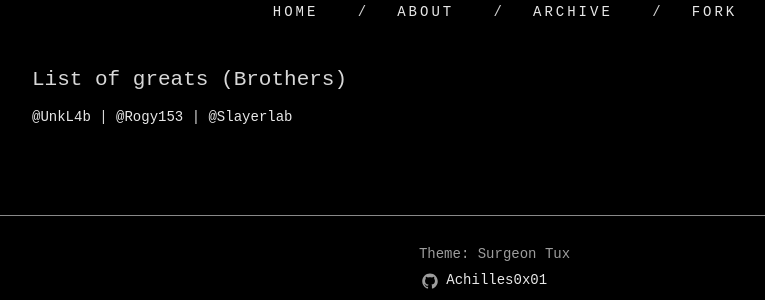
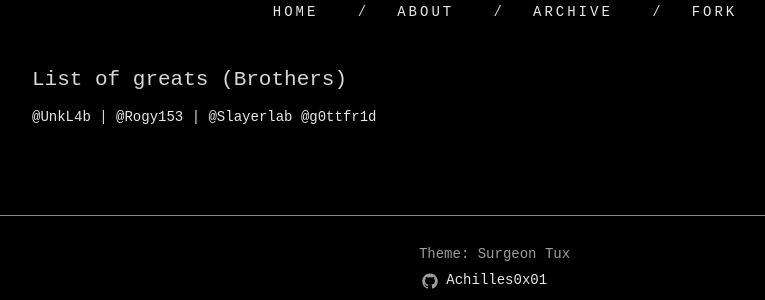
Before and after one commit to Achilles0x01/achilles0x01.github.io, a Jekyll site: the page built from fork.md, in a window 1280 px wide. Shown: the part 162-462 px from the top of the page, without its empty margins (138-903 px from the left). Built offline with Jekyll 4.4.1, drawn with Linux system fonts in a browser that asks for light colours; nearby versions of some CDN libraries; some web fonts are replaced.

Commit message:
Update fork

```diff
--- a/fork.md
+++ b/fork.md
@@ -7,7 +7,9 @@ permalink: /fork/
 [@UnkL4b][UnkL4b] |
 [@Rogy153][Rogy153] |
 [@Slayerlab][Slayerlab]
+[@g0ttfr1d][g0ttfr1d]
 
 [UnkL4b]: https://unkl4b.github.io/
 [Rogy153]: https://github.com/rogy153
 [Slayerlab]: https://github.com/slayerlab
+[g0ttfr1d]: https://github.com.br/g0ttfr1d
```
